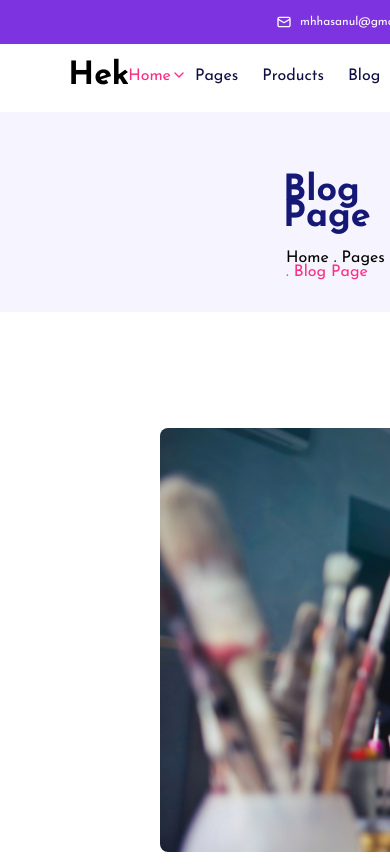
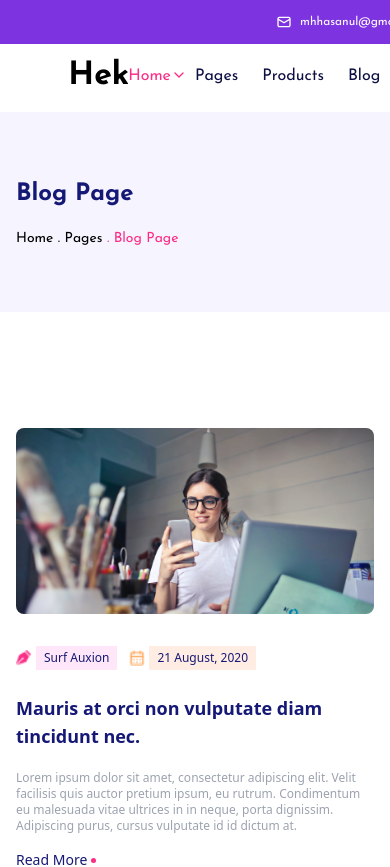
Before and after one commit to WafaaKanwal/Hackathon-UI-UX-Figma, a Next.js app: page /blog in a window 390 px wide. Shown: the top 867 px of the page. Built offline with nearby package versions, Linux system fonts and the light colour scheme.

Commit message:
Add files via upload

```diff
--- a/src/app/blog/page.tsx
+++ b/src/app/blog/page.tsx
@@ -4,8 +4,8 @@ import Link from "next/link";
 import { FaFacebookF } from "react-icons/fa";
 import { RiInstagramFill } from "react-icons/ri";
 import { FaTwitter } from "react-icons/fa";
+import Image from "next/image";
 import OfferProductList from "../components/OfferProductList";
-import Image from "next/image";
 
 export default function Blog() {
     // This is just dummy data. Replace with your real data or dynamic fetching.
@@ -70,110 +70,89 @@ export default function Blog() {
         },
     ];
 
-
     return (
         <>
-
             <div className="mt-12">
                 {/* Rectangle Section */}
                 <div className="absolute mt-[-44px] left-0 w-full h-[200px] bg-[#F6F5FF]">
-       <h1
-          className="text-[#151875] font-bold ml-[283px] mt-[67px] "
-          style={{
-            fontSize: "36px",
-            lineHeight: "25.78px",
-          }}
-        >
+                    <h1 className="text-[#151875] font-bold ml-4 sm:ml-[283px] mt-[67px] text-2xl sm:text-3xl md:text-4xl lg:text-[36px] leading-tight">
                         Blog Page
                     </h1>
-        <p
-          className="mt-5 ml-[286px]"
-          style={{
-            fontSize: "16px",
-            fontWeight: 500,
-            lineHeight: "14.4px",
-            color: "black",
-          }}
-        >
+                    <p className="mt-5 ml-4 sm:ml-[286px] text-sm sm:text-base md:text-lg font-medium text-black">
                         Home . Pages <span className="text-[#FB2E86]">. Blog Page</span>
                     </p>
                 </div>
             </div>
 
-
             <div className="min-h-screen bg-white text-gray-700 font-sans mt-[18rem]">
-        <div className="container mx-auto px-4 lg:px-0 py-8 flex flex-col lg:flex-row">
+                <div className="container mx-auto px-4 py-8 flex flex-col lg:flex-row">
                     {/* Main Content */}
-          <main className="w-full lg:w-3/4 pl-36 mr-[2rem] ">
+                    <main className="w-full lg:w-3/4 lg:pr-8">
                         {posts.map((post, index) => (
                             <article key={index} className="mb-12">
-                <div className="mb-[-17rem] w-[50em] h-[45rem]">
+                                <div className="mb-8 w-full h-auto">
                                     <Image
-               src={post.image} // Path to your image
+                                        src={post.image}
                                         alt={post.title}
                                         width={500}
                                         height={300}
-              className="w-full h-[26.5rem] rounded-lg"
+                                        className="w-full h-auto object-cover rounded-lg"
                                     />
                                 </div>
-                <div className="flex items-center gap-3 text-[#151875] text-sm mb-6">
+                                <div className="flex flex-wrap items-center gap-3 text-[#151875] text-xs sm:text-sm mb-6">
                                     <span className="flex items-center gap-1">
                                         <Image
-                        src="/images/Vector.png" // Path to your image
+                                            src="/images/Vector.png"
                                             alt="Icon"
-                        width={500}
-                        height={300}
+                                            width={16}
+                                            height={16}
                                             className="w-4 h-4"
                                         />
-                        <span className="bg-[#FFE7F9] px-10 py-1">Surf Auxion</span>
+                                        <span className="bg-[#FFE7F9] px-2 sm:px-10 py-1">Surf Auxion</span>
                                     </span>
                                     <span className="flex items-center gap-1">
                                         <Image
-                        src="/images/uil_calendar-alt.png"  // Path to your image
+                                            src="/images/uil_calendar-alt.png"
                                             alt="Calendar Icon"
-                        width={500}
-                        height={300}
+                                            width={16}
+                                            height={16}
                                             className="w-4 h-4"
                                         />
-                      <span className="bg-[#FFECE2] px-6 py-1"> 21 August, 2020 </span>
+                                        <span className="bg-[#FFECE2] px-2 sm:px-6 py-1"> 21 August, 2020 </span>
                                     </span>
                                 </div>
-                <h2 className="text-xl font-semibold text-[#151875] mb-5">{post.title}</h2>
-                <p className="text-gray-400 mb-4 text-sm" dangerouslySetInnerHTML={{ __html: post.excerpt }}></p>
-                <Link href="#" className="text-[#151875] hover:underline flex gap-1">
+                                <h2 className="text-lg sm:text-xl font-semibold text-[#151875] mb-5">{post.title}</h2>
+                                <p className="text-gray-400 mb-4 text-xs sm:text-sm" dangerouslySetInnerHTML={{ __html: post.excerpt }}></p>
+                                <Link href="#" className="text-[#151875] hover:underline flex gap-1 text-sm sm:text-base">
                                     Read More <div className="bg-[#FB2E86] w-[5px] h-[5px] rounded-lg mt-2 mb-8"></div>
                                 </Link>
                             </article>
                         ))}
 
                         {/* Pagination */}
-            <div className="flex space-x-10 justify-center mt-8">
-              <Link href="#" className="px-3 bg-pink-500  border rounded text-white">1</Link>
-              {/* <Link href="/singleblog" className="px-3 bg-white border text-gray-300 rounded hover:bg-pink-500 hover:text-white">2</Link> */}
+                        <div className="flex space-x-4 sm:space-x-10 justify-center mt-8">
+                            <Link href="#" className="px-3 bg-pink-500 border rounded text-white">1</Link>
                             <Link
                                 href="/singleblog"
                                 className="relative px-3 bg-white border text-gray-300 rounded hover:bg-pink-500 hover:text-white group"
                             >
                                 2
-  {/* Tooltip */}
                                 <span className="absolute left-1/2 -translate-x-1/2 -top-8 hidden group-hover:inline-block px-2 py-1 bg-zinc-700 text-gray-100 text-xs rounded shadow-lg">
                                     singleblog
                                 </span>
                             </Link>
-
                             <Link href="#" className="px-3 bg-white border text-gray-300 rounded hover:bg-pink-500 hover:text-white">3</Link>
                             <Link href="#" className="px-3 bg-white border text-gray-300 rounded hover:bg-pink-500 hover:text-white">4</Link>
                         </div>
 
-
                         {/* Logos Section */}
-    <div className="absolute w-auto h-36 ml-36 mt-8 bg-white py-20 flex items-center justify-center gap-12">
+                        <div className="w-full h-auto mt-8 bg-white py-8 flex items-center justify-center">
                             <Image
                                 src="/images/image 1174.png"
                                 alt="Logo 5"
                                 width={500}
                                 height={500}
-          className=" object-contain w-[55rem] ml-[55px]"
+                                className="object-contain w-full max-w-[50rem]"
                             />
                         </div>
 
@@ -189,9 +168,9 @@ export default function Blog() {
                                 <input
                                     type="text"
                                     placeholder="Search For Posts"
-                  className="w-[15rem] border border-[#BDBDD8] opacity-80 rounded-sm py-2 px-2"
+                                    className="w-full border border-[#BDBDD8] opacity-80 rounded-sm py-2 px-2"
                                 />
-                <button className="absolute right-[6.4rem] top-[.6rem] text-gray-400 hover:text-gray-700">
+                                <button className="absolute right-2 top-2 text-gray-400 hover:text-gray-700">
                                     <svg width="20" height="20" fill="currentColor" viewBox="0 0 24 24">
                                         <path d="M21.53 20.47l-4.8-4.8a7.48 7.48 0 001.77-4.87 7.5 7.5 0 10-7.5 7.5 7.48 7.48 0 004.87-1.77l4.8 4.8a.75.75 0 101.06-1.06zM4.5 10.8a6.3 6.3 0 116.3 6.3 6.3 6.3 0 01-6.3-6.3z" />
                                     </svg>
@@ -200,37 +179,37 @@ export default function Blog() {
                         </div>
 
                         {/* Categories */}
-            <div className="mb-5 ">
-              <h3 className="text-xl font-semibold mb-3 text-[#151875] ">Categories</h3>
-              <div className="flex gap-2 mt-[-.5rem]">
-                <div>
-              <ul className="flex flex-col text-[#151875] w-[8rem] ">
+                        <div className="mb-5">
+                            <h3 className="text-xl font-semibold mb-3 text-[#151875]">Categories</h3>
+                            <div className="flex flex-wrap gap-2 mt-[-0.5rem]">
+                                <div className="w-full sm:w-1/2 lg:w-full">
+                                    <ul className="flex flex-col text-[#151875]">
                                         <li className="hover:text-white text-[14px] flex gap-2 hover:bg-[#F939BF] py-2 px-2 rounded-sm cursor-pointer transition-all">
                                             Hobbies (14)
                                         </li>
-                <li className="hover:text-white text-[14px] flex gap-2  hover:bg-[#F939BF] py-2 px-2 rounded-sm cursor-pointer transition-all">
+                                        <li className="hover:text-white text-[14px] flex gap-2 hover:bg-[#F939BF] py-2 px-2 rounded-sm cursor-pointer transition-all">
                                             <span>Women</span> <span>(21)</span>
                                         </li>
-                <li className="hover:text-white text-[14px] flex gap-2  hover:bg-[#F939BF] py-2 px-2 rounded-sm cursor-pointer transition-all">
+                                        <li className="hover:text-white text-[14px] flex gap-2 hover:bg-[#F939BF] py-2 px-2 rounded-sm cursor-pointer transition-all">
                                             <span>Women</span> <span>(21)</span>
                                         </li>
-                <li className="hover:text-white text-[14px] flex gap-2  hover:bg-[#F939BF] py-2 px-2 rounded-sm cursor-pointer transition-all">
+                                        <li className="hover:text-white text-[14px] flex gap-2 hover:bg-[#F939BF] py-2 px-2 rounded-sm cursor-pointer transition-all">
                                             <span>Women</span> <span>(21)</span>
                                         </li>
                                     </ul>
                                 </div>
-              <div>
-              <ul className="flex flex-col text-[#151875] w-[8rem] ">
+                                <div className="w-full sm:w-1/2 lg:w-full">
+                                    <ul className="flex flex-col text-[#151875]">
                                         <li className="hover:text-white text-[14px] flex gap-2 hover:bg-[#F939BF] py-2 px-2 rounded-sm cursor-pointer transition-all">
                                             Women (14)
                                         </li>
-                <li className="hover:text-white text-[14px] flex gap-2  hover:bg-[#F939BF] py-2 px-2 rounded-sm cursor-pointer transition-all">
+                                        <li className="hover:text-white text-[14px] flex gap-2 hover:bg-[#F939BF] py-2 px-2 rounded-sm cursor-pointer transition-all">
                                             <span>Women</span> <span>(21)</span>
                                         </li>
-                <li className="hover:text-white text-[14px] flex gap-2  hover:bg-[#F939BF] py-2 px-2 rounded-sm cursor-pointer transition-all">
+                                        <li className="hover:text-white text-[14px] flex gap-2 hover:bg-[#F939BF] py-2 px-2 rounded-sm cursor-pointer transition-all">
                                             <span>Women</span> <span>(21)</span>
                                         </li>
-                <li className="hover:text-white text-[14px] flex gap-2  hover:bg-[#F939BF] py-2 px-2 rounded-sm cursor-pointer transition-all">
+                                        <li className="hover:text-white text-[14px] flex gap-2 hover:bg-[#F939BF] py-2 px-2 rounded-sm cursor-pointer transition-all">
                                             <span>Women</span> <span>(21)</span>
                                         </li>
                                     </ul>
@@ -247,11 +226,12 @@ export default function Blog() {
                                         <Image
                                             src={r.image}
                                             alt="image"
-                    width={500}
-                    height={500}
-                    className="w-[4.4rem] h-12 object-cover rounded" />
+                                            width={70}
+                                            height={48}
+                                            className="w-[4.4rem] h-12 object-cover rounded"
+                                        />
                                         <div className="mt-[-8px] flex flex-col space-y-[-8px]">
-                      <span className="inline-block pt-2">{r.title}</span>
+                                            <span className="inline-block pt-2 text-sm">{r.title}</span>
                                             <span className="inline-block pt-2 text-[12px]">{r.para}</span>
                                         </div>
                                     </li>
@@ -268,11 +248,12 @@ export default function Blog() {
                                         <Image
                                             src={p.image}
                                             alt="image"
-                    width={500}
-                    height={500}
-                    className="w-[4.4rem] h-12 object-cover rounded" />
+                                            width={70}
+                                            height={48}
+                                            className="w-[4.4rem] h-12 object-cover rounded"
+                                        />
                                         <div className="mt-[-8px] flex flex-col space-y-[-8px]">
-                      <span className="inline-block pt-2">{p.title}</span>
+                                            <span className="inline-block pt-2 text-sm">{p.title}</span>
                                             <span className="inline-block pt-2 text-[12px]">{p.para}</span>
                                         </div>
                                     </li>
@@ -281,77 +262,62 @@ export default function Blog() {
                         </div>
 
                         {/* Offer product */}
-
                         <OfferProductList />
-    {/* Offer product */}
-
 
                         {/* Follow */}
                         <div className="mb-12">
-              <h3 className="text-xl font-semibold mb-4  text-[#151875] ">Follow</h3>
+                            <h3 className="text-xl font-semibold mb-4 text-[#151875]">Follow</h3>
                             <div className="flex space-x-3 ml-5">
                                 <Link href="#" className="text-white hover:text-[#5625DF]">
-                  <div className="w-7 h-7 text-md bg-[#5625DF] hover:bg-white hover:border-2 border-[#5625DF] rounded-3xl flex justify-center items-center "><FaFacebookF /></div>
+                                    <div className="w-7 h-7 text-md bg-[#5625DF] hover:bg-white hover:border-2 border-[#5625DF] rounded-3xl flex justify-center items-center"><FaFacebookF /></div>
                                 </Link>
                                 <Link href="#" className="text-white hover:text-[#FF27B7]">
-                  <div className="w-7 h-7 text-md bg-[#FF27B7] hover:bg-white hover:border-2 border-[#FF27B7] rounded-3xl flex justify-center items-center "><RiInstagramFill /></div>
+                                    <div className="w-7 h-7 text-md bg-[#FF27B7] hover:bg-white hover:border-2 border-[#FF27B7] rounded-3xl flex justify-center items-center"><RiInstagramFill /></div>
                                 </Link>
                                 <Link href="#" className="text-white hover:text-[#37DAF3]">
-                  <div className="w-7 h-7 text-md bg-[#37DAF3] hover:bg-white hover:border-2 border-[#37DAF3] rounded-3xl flex justify-center items-center "><FaTwitter /></div>
+                                    <div className="w-7 h-7 text-md bg-[#37DAF3] hover:bg-white hover:border-2 border-[#37DAF3] rounded-3xl flex justify-center items-center"><FaTwitter /></div>
                                 </Link>
                             </div>
                         </div>
 
                         {/* Tags */}
-
-            <h3 className="text-xl font-semibold mb-4  text-[#151875] ">Tags</h3>
+                        <h3 className="text-xl font-semibold mb-4 text-[#151875]">Tags</h3>
                         <div className="text-center">
-  <div className="flex justify-center space-x-12 mr-16">
-    {/* General */}
+                            <div className="flex flex-wrap justify-center space-x-4 space-y-2">
                                 <Link
                                     href="#"
-      className="text-[#151875] text-lg  underline decoration-[#151875] hover:text-[#FB2E86] hover:decoration-[#FB2E86] font-medium transition-all"
+                                    className="text-[#151875] text-lg underline decoration-[#151875] hover:text-[#FB2E86] hover:decoration-[#FB2E86] font-medium transition-all"
                                 >
                                     General
                                 </Link>
-
-    {/* Atsanil (Active) */}
                                 <Link
                                     href="#"
-      className="text-[#151875]  text-lg underline  decoration-[#151875] hover:text-[#FB2E86] hover:decoration-[#FB2E86] font-medium transition-all"
+                                    className="text-[#151875] text-lg underline decoration-[#151875] hover:text-[#FB2E86] hover:decoration-[#FB2E86] font-medium transition-all"
                                 >
                                     Atsanil
                                 </Link>
-
-    {/* Insas. */}
                                 <Link
                                     href="#"
-      className="text-[#151875] text-lg  underline decoration-[#151875] hover:text-[#FB2E86] hover:decoration-[#FB2E86] font-medium transition-all"
+                                    className="text-[#151875] text-lg underline decoration-[#151875] hover:text-[#FB2E86] hover:decoration-[#FB2E86] font-medium transition-all"
                                 >
                                     Insas.
                                 </Link>
                             </div>
-
-  <div className="flex justify-center space-x-12 mt-6 mr-40">
-    {/* Bibsaas */}
+                            <div className="flex flex-wrap justify-center space-x-4 space-y-2 mt-6">
                                 <Link
                                     href="#"
-      className="text-[#151875] text-lg  underline decoration-[#151875] hover:text-[#FB2E86] hover:decoration-[#FB2E86] font-medium transition-all"
+                                    className="text-[#151875] text-lg underline decoration-[#151875] hover:text-[#FB2E86] hover:decoration-[#FB2E86] font-medium transition-all"
                                 >
                                     Bibsaas
                                 </Link>
-
-    {/* Nulla. */}
                                 <Link
                                     href="#"
-      className="text-[#151875] text-lg  underline decoration-[#151875] hover:text-[#FB2E86] hover:decoration-[#FB2E86] font-medium transition-all"
+                                    className="text-[#151875] text-lg underline decoration-[#151875] hover:text-[#FB2E86] hover:decoration-[#FB2E86] font-medium transition-all"
                                 >
                                     Nulla.
                                 </Link>
                             </div>
                         </div>
-
-
                     </aside>
                 </div>
             </div>
```
Lines whose indentation alone changed are shown as unchanged.
